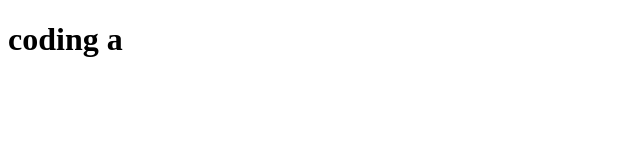
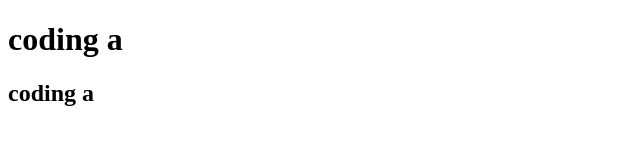
Before and after one commit to monnpham/demo, a plain HTML site: page index.html in a window 1280 px wide. Shown: the whole page, without its empty margins (0-640 px from the left). Drawn offline with Linux system fonts and the light colour scheme.

Commit message:
update 3

```diff
--- a/index.html
+++ b/index.html
@@ -11,6 +11,7 @@
 <body>
     <div>
         <h1>coding a</h1>
+        <h2>coding a</h2>
     </div>
 </body>
 
```
